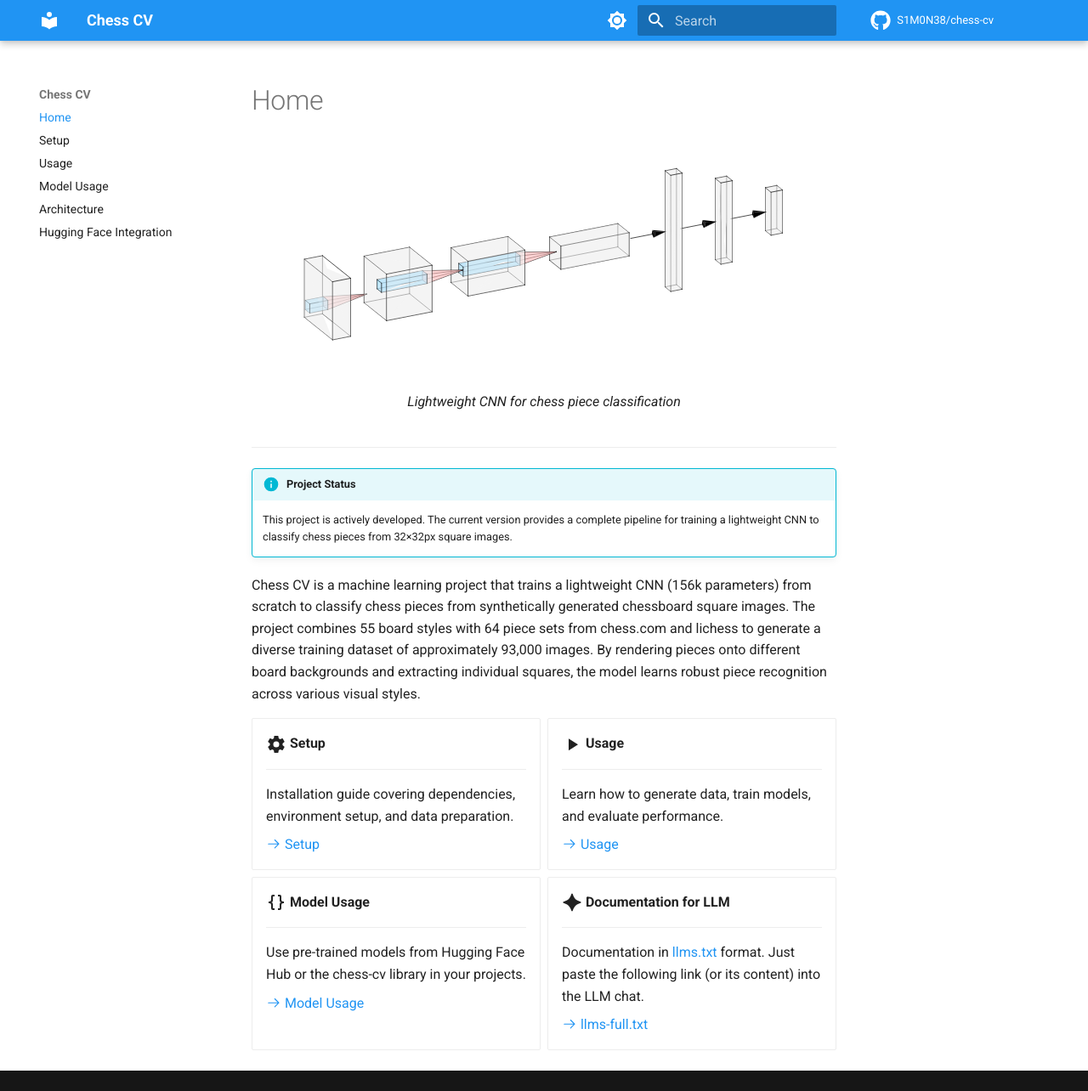
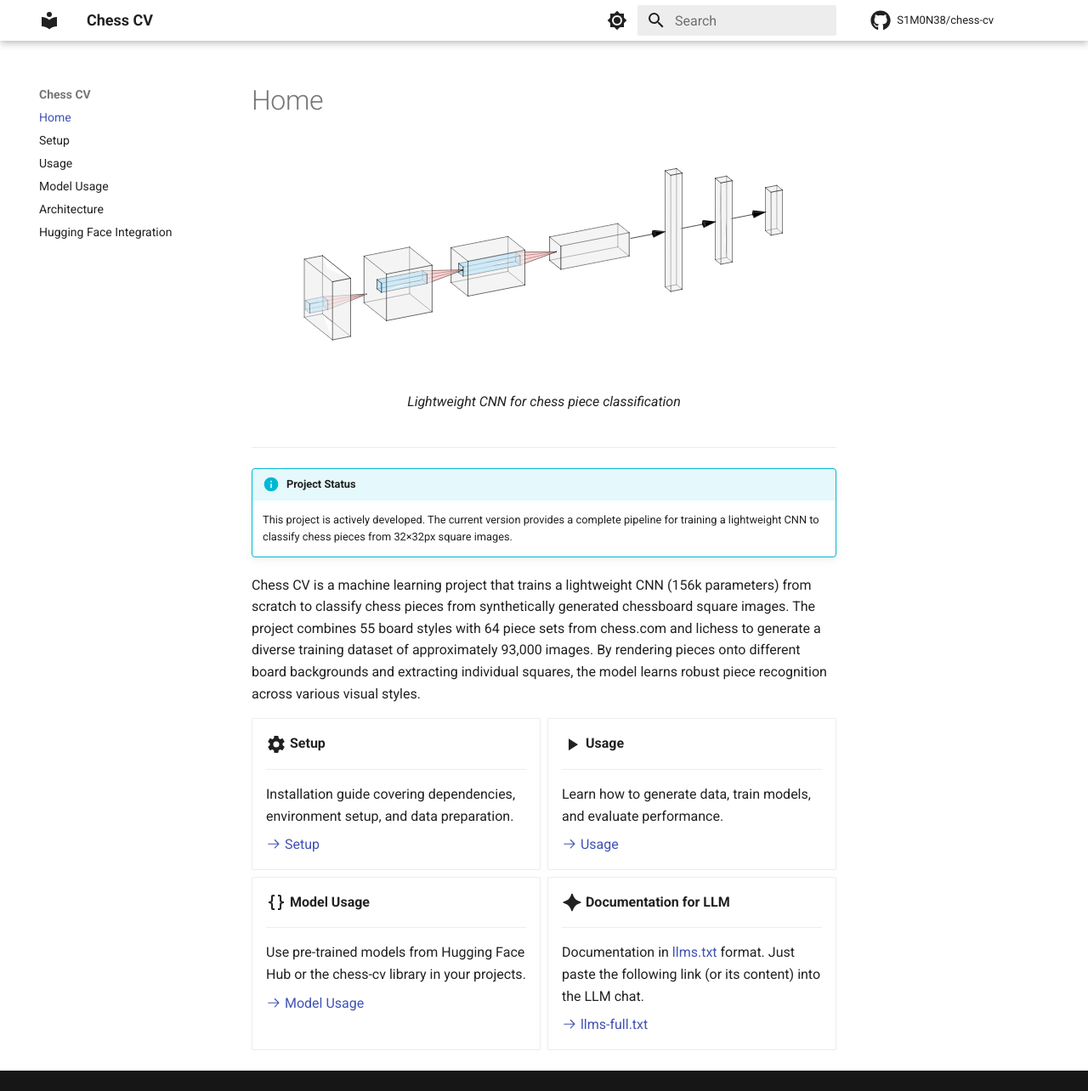
Before and after one commit to S1M0N38/chess-cv, an MkDocs documentation site: the page built from docs/index.md, in a window 1280 px wide and 1284 px high. Shown: the whole window at 85% size. Built offline with MkDocs 1.6.1 and Material for MkDocs 9.7.7, drawn with Linux system fonts in a browser that asks for light colours; comment, search, counter and statistics services are not loaded.

Commit message:
chore: update mkdocs.yml themes

```diff
--- a/mkdocs.yml
+++ b/mkdocs.yml
@@ -15,15 +15,15 @@ theme:
   palette:
     # Palette toggle for light mode
     - scheme: default
+      primary: white
       accent: black
-      primary: blue
       toggle:
         icon: material/brightness-7
         name: Switch to dark mode
     # Palette toggle for dark mode
     - scheme: slate
+      primary: black
       accent: white
-      primary: blue
       toggle:
         icon: material/brightness-4
         name: Switch to light mode
```
